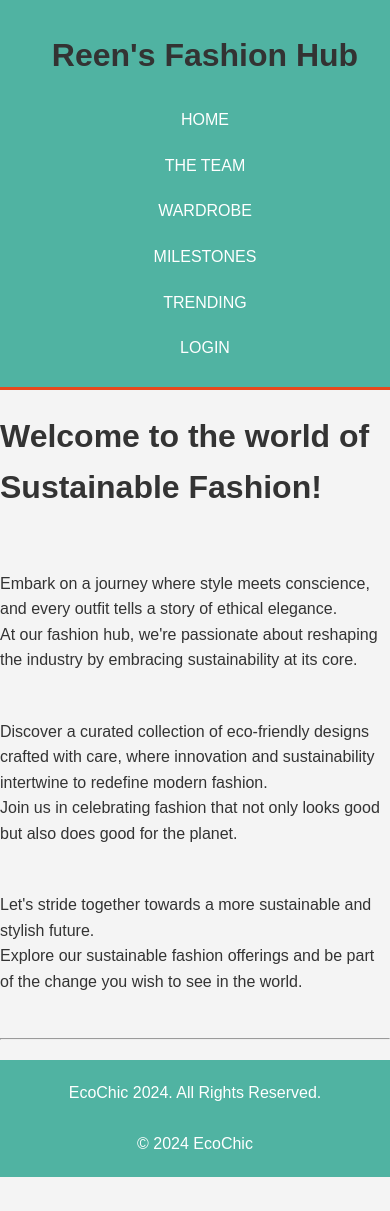
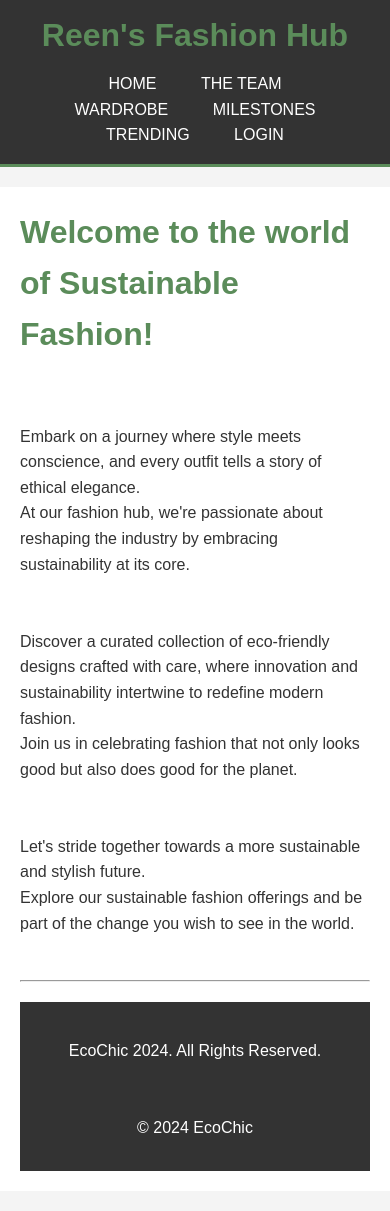
Before and after one commit to LorineAdhiambo/My_EchoChic_Website, a Django app: page / in a window 390 px wide. Before the commit the page ends 1177 px from the top, so only its background shows below. Run offline with Django 5.2, Linux system fonts and the light colour scheme.

Commit message:
Added css file

```diff
--- a/Ecochic_website/ecochic/ecochic/settings.py
+++ b/Ecochic_website/ecochic/ecochic/settings.py
@@ -57,7 +57,7 @@ ROOT_URLCONF = 'ecochic.urls'
 TEMPLATES = [
     {
         'BACKEND': 'django.template.backends.django.DjangoTemplates',
-        'DIRS': [],
+        'DIRS': [os.path.join(BASE_DIR, 'templates')],
         'APP_DIRS': True,
         'OPTIONS': {
             'context_processors': [
@@ -138,3 +138,7 @@ MEDIA_ROOT = os.path.join(BASE_DIR, 'trends/static_media/media')
 # https://docs.djangoproject.com/en/5.0/ref/settings/#default-auto-field
 
 DEFAULT_AUTO_FIELD = 'django.db.models.BigAutoField'
+
+
+
+LOGIN_URL = '/login/'
--- a/Ecochic_website/ecochic/ecochic/static/css/style.css
+++ /dev/null
@@ -1,148 +0,0 @@
-/* Global Styles */
-body {
-    font-family: Arial, sans-serif;
-    line-height: 1.6;
-    margin: 0;
-    padding: 0;
-    background-color: #f4f4f4;
-    color: #333;
-}
-
-.container {
-    width: 80%;
-    margin: auto;
-    overflow: hidden;
-}
-
-/* Header Styles */
-header {
-    background: #50b3a2;
-    color: #fff;
-    padding-top: 30px;
-    min-height: 70px;
-    border-bottom: #e8491d 3px solid;
-}
-
-header a {
-    color: #fff;
-    text-decoration: none;
-    text-transform: uppercase;
-    font-size: 16px;
-}
-
-header ul {
-    padding: 0;
-    list-style: none;
-}
-
-header li {
-    display: inline;
-    padding: 0 20px 0 20px;
-}
-
-header #branding {
-    float: left;
-}
-
-header #branding h1 {
-    margin: 0;
-}
-
-header nav {
-    float: right;
-    margin-top: 10px;
-}
-
-header .highlight, header .current a {
-    color: #e8491d;
-    font-weight: bold;
-}
-
-header a:hover {
-    color: #ccc;
-}
-
-/* Main Styles */
-main {
-    margin: 20px 0;
-}
-
-h1, h2 {
-    color: #333;
-}
-
-p {
-    margin: 10px 0;
-}
-
-/* Button Styles */
-button {
-    background: #50b3a2;
-    color: #fff;
-    border: none;
-    padding: 10px 20px;
-    cursor: pointer;
-    border-radius: 5px;
-}
-
-button:hover {
-    background: #45a089;
-}
-
-/* Footer Styles */
-footer {
-    background: #50b3a2;
-    color: #fff;
-    text-align: center;
-    padding: 20px 0;
-    margin-top: 20px;
-}
-
-footer p {
-    margin: 0;
-}
-
-/* Team Member Styles */
-.team-member {
-    background: #fff;
-    border: 1px solid #ddd;
-    margin-bottom: 20px;
-    padding: 20px;
-    border-radius: 10px;
-    text-align: center;
-}
-
-.team-member img {
-    border-radius: 50%;
-    width: 150px;
-    height: 150px;
-    margin-bottom: 10px;
-}
-
-.team-member p {
-    margin: 5px 0;
-}
-
-/* Responsive Styles */
-@media (max-width: 768px) {
-    header #branding,
-    header nav,
-    header nav ul {
-        float: none;
-        text-align: center;
-    }
-
-    header nav ul {
-        padding: 0;
-    }
-
-    header nav ul li {
-        display: block;
-        padding: 10px;
-    }
-
-    .container {
-        width: 100%;
-        padding: 0 10px;
-    }
-}
--- a/Ecochic_website/ecochic/ecochic/urls.py
+++ b/Ecochic_website/ecochic/ecochic/urls.py
@@ -21,6 +21,7 @@ from django.contrib.auth import views as auth_views
 
 urlpatterns = [
     path('admin/', admin.site.urls),
+    path('accounts/', include('django.contrib.auth.urls')),
     path('', include('trends.urls')),
     path('accounts/login/', auth_views.LoginView.as_view(), name='login'),
 ]
--- /dev/null
+++ b/Ecochic_website/ecochic/trends/static/css/style.css
@@ -0,0 +1,207 @@
+/* General Styles */
+body {
+    font-family: Arial, sans-serif;
+    line-height: 1.6;
+    margin: 0;
+    padding: 0;
+    background-color: #f4f4f4;
+    color: #333;
+}
+
+h1, h2, h3 {
+    margin-top: 0;
+    color: #5b8c5a;
+}
+
+.container {
+    width: 80%;
+    margin: 0 auto;
+    overflow: hidden;
+}
+
+/* Header Styles */
+header {
+    background: #333;
+    color: #fff;
+    padding-top: 10px;
+    min-height: 70px;
+    border-bottom: #5b8c5a 3px solid;
+}
+
+header a {
+    color: #fff;
+    text-decoration: none;
+    text-transform: uppercase;
+    font-size: 16px;
+}
+
+header ul {
+    padding: 0;
+    list-style: none;
+}
+
+header li {
+    float: left;
+    display: inline;
+    padding: 0 20px 0 20px;
+}
+
+header #branding {
+    float: left;
+}
+
+header #branding h1 {
+    margin: 0;
+}
+
+header nav {
+    float: right;
+    margin-top: 10px;
+}
+
+/* Main Content Styles */
+main {
+    padding: 20px;
+    background: #fff;
+    margin: 20px 0;
+}
+
+main p {
+    margin-bottom: 10px;
+}
+
+main img {
+    max-width: 100%;
+}
+
+/* Footer Styles */
+footer {
+    background: #333;
+    color: #fff;
+    text-align: center;
+    padding: 20px;
+    margin-top: 20px;
+}
+
+/* Home Page Styles */
+#start-button {
+    background: #5b8c5a;
+    color: #fff;
+    border: none;
+    padding: 10px 20px;
+    cursor: pointer;
+}
+
+#start-button:hover {
+    background: #466b47;
+}
+
+/* Team Page Styles */
+.team-member {
+    background: #fff;
+    border: 1px solid #ddd;
+    padding: 10px;
+    margin-bottom: 10px;
+}
+
+.team-member img {
+    max-width: 150px;
+    margin-right: 20px;
+    float: left;
+}
+
+.team-member p {
+    margin: 0;
+}
+
+/* Milestones Page Styles */
+.milestones ul {
+    list-style-type: none;
+    padding: 0;
+}
+
+.milestones li {
+    background: #fff;
+    margin-bottom: 10px;
+    padding: 10px;
+    border: 1px solid #ddd;
+}
+
+/* Trending Page Styles */
+.trending ul {
+    list-style-type: none;
+    padding: 0;
+}
+
+.trending li {
+    background: #fff;
+    margin-bottom: 10px;
+    padding: 10px;
+    border: 1px solid #ddd;
+}
+
+/* Wardrobe Page Styles */
+.wardrobe .container {
+    margin-bottom: 20px;
+}
+
+.wardrobe img {
+    max-width: 100%;
+}
+
+/* Form Styles */
+form {
+    background: #fff;
+    padding: 20px;
+    margin: 20px 0;
+    border: 1px solid #ddd;
+}
+
+form input, form button {
+    width: 100%;
+    padding: 10px;
+    margin-bottom: 10px;
+}
+
+form button {
+    background: #5b8c5a;
+    color: #fff;
+    border: none;
+    cursor: pointer;
+}
+
+form button:hover {
+    background: #466b47;
+}
+
+/* Utility Classes */
+.text-center {
+    text-align: center;
+}
+
+.mt-20 {
+    margin-top: 20px;
+}
+
+.mb-20 {
+    margin-bottom: 20px;
+}
+
+/* Responsive Styles */
+@media (max-width: 768px) {
+    header #branding, header nav, header nav ul, header nav ul li {
+        float: none;
+        text-align: center;
+        width: 100%;
+    }
+
+    header nav ul {
+        margin-top: 10px;
+    }
+
+    .team-member img {
+        float: none;
+        display: block;
+        margin: 0 auto;
+    }
+}
--- a/Ecochic_website/ecochic/trends/templates/trends/regisration/login.html
+++ b/Ecochic_website/ecochic/trends/templates/trends/regisration/login.html
@@ -15,7 +15,6 @@
             {{ form.as_p }}
             <button type="submit">Login</button>
         </form>
-        <a href="{% url 'password_reset' %}">Forgot password?</a>
     </div>
 </body>
 </html>
--- a/Ecochic_website/ecochic/trends/templates/trends/trending.html
+++ b/Ecochic_website/ecochic/trends/templates/trends/trending.html
@@ -16,7 +16,7 @@
             {% endfor %}
         </ul>
     </div>
-    <a href="{% url 'trends:home' %}">Explore more!</a>
+    <a href="https://unsplash.com/s/photos/fashion-trend">Explore more!</a>
     <br>
 </body>
 
--- a/Ecochic_website/ecochic/trends/urls.py
+++ b/Ecochic_website/ecochic/trends/urls.py
@@ -9,4 +9,5 @@ urlpatterns = [
     path('wardrobe/', views.wardrobe, name='wardrobe'),
     path('milestones/', views.milestones, name='milestones'),
     path('trending/', views.trending, name='trending'),
+    path('login/', views.custom_login, name='login'),
 ]
--- a/Ecochic_website/ecochic/trends/views.py
+++ b/Ecochic_website/ecochic/trends/views.py
@@ -1,6 +1,8 @@
-from django.shortcuts import render
+from django.shortcuts import render, redirect
 from django.conf import settings
 import os
+from django.contrib.auth.forms import AuthenticationForm
+from django.contrib.auth import authenticate, login
 
 # Create your views here.
 def home(request):
@@ -54,3 +56,18 @@ def fetch_trends():
         {'title': 'Upcycled Fashion', 'description': 'Learn about the trend of upcycling old clothes into new, stylish pieces.'},
         {'title': 'Sustainable Brands', 'description': 'Check out these brands that are leading the way in sustainable fashion.'}
     ]
+
+
+def custom_login(request):
+    if request.method == 'POST':
+        form = AuthenticationForm(request, request.POST)
+        if form.is_valid():
+            username = form.cleaned_data.get('username')
+            password = form.cleaned_data.get('password')
+            user = authenticate(username=username, password=password)
+            if user is not None:
+                login(request, user)
+                return redirect('trends:home')
+    else:
+        form = AuthenticationForm()
+    return render(request, 'registration/login.html', {'form': form})
```
